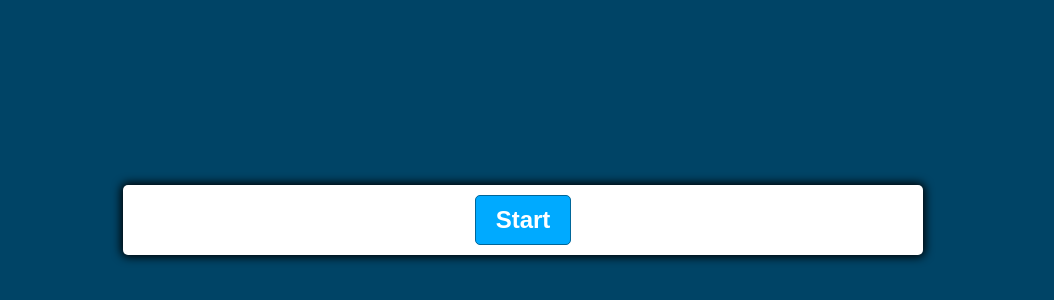
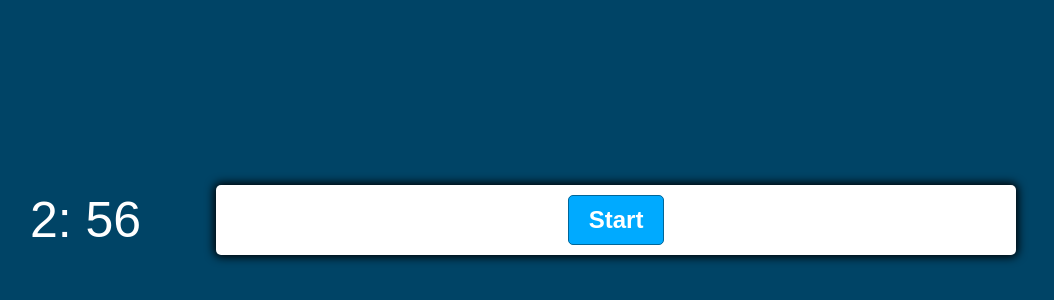
Before and after one commit to pham261265/javascript-quiz, a plain HTML site: page index.html in a window 1280 px wide. Shown: the part 420-720 px from the top of the page, without its empty margins (117-1171 px from the left). Drawn offline with Linux system fonts and the light colour scheme.

Commit message:
countdown added

```diff
--- a/index.html
+++ b/index.html
@@ -8,6 +8,7 @@
     <link rel="stylesheet" href="style.css">
 </head>
 <body>
+    <p id="countdown">3:00</p>
     <div class="container">
         <div id="question-container" class="hide">
             <div id="question">Question</div>
--- a/script.js
+++ b/script.js
@@ -3,7 +3,10 @@ const nextButton = document.getElementById('next-btn')
 const questionContainerElement = document.getElementById('question-container')
 const questionElement = document.getElementById('question')
 const answerButtonsElement = document.getElementById('answer-buttons')
+const startingMinutes = 3;
+const countdownEl = document.getElementById('countdown');
 
+let time = startingMinutes * 60;
 let shuffledQuestions, currentQuestionIndex
 
 startButton.addEventListener('click', startGame)
@@ -11,6 +14,19 @@ nextButton.addEventListener('click', () => {
     currentQuestionIndex++
     setNextQuestion()
 })
+
+setInterval(updateCountdown, 1000);
+
+function updateCountdown() {
+    const minutes = Math.floor(time / 60);
+    let seconds = time % 60;
+
+    seconds = seconds < 3 ? '0' + seconds : seconds;
+
+    countdownEl.innerHTML = `${minutes}: ${seconds}`;
+    time--;
+
+}
 
 function startGame() {
     console.log('started')
@@ -84,35 +100,35 @@ const questions = [
         question: 'Which one of these is a JavaScript package manager?',
         answers: [
             { text: 'npm', correct: true},
-            { text: 'Node.js', correct: false},
+            { text: 'Node.js', correct: false}
         ]
     },
     {
         question: 'Which tool can you use to ensure code quality?',
         answers: [
             { text: 'ESLint', correct: true},
-            { text: 'Angular', correct: false},
+            { text: 'Angular', correct: false}
         ]
     },
     {
         question: 'Inside which HTML element do we put the JavaScript?',
         answers: [
             { text: '<js>', correct: false},
-            { text: '<script>', correct: true},
+            { text: '<script>', correct: true}
         ]
     },
     {
         question: 'Where is the correct place to insert a JavaScript?',
         answers: [
             { text: 'The <body> section', correct: true},
-            { text: 'The <head> section', correct: false},
+            { text: 'The <head> section', correct: false}
         ]
     },
     {
         question: 'What is the correct syntax for referring to an external script called "xxx.js"?',
         answers: [
             { text: '<script name="xxx.js">', correct: false},
-            { text: '<script src="xxx.js">', correct: true},
+            { text: '<script src="xxx.js">', correct: true}
         ]
     },
 ]
--- a/style.css
+++ b/style.css
@@ -58,7 +58,7 @@ body.wrong {
 }
 
 .btn.correct {
-    --hue: var(--hue-wrong);
+    --hue: var(--hue-correct);
 }
 
 .btn.wrong {
@@ -79,3 +79,12 @@ body.wrong {
 .hide {
     display: none;
 }
+
+p {
+    font-size: 50px;
+    display: inline-flex;
+    justify-content: center;
+    align-items: center;
+    margin-right: 75px;
+    color: white;
+}
```
